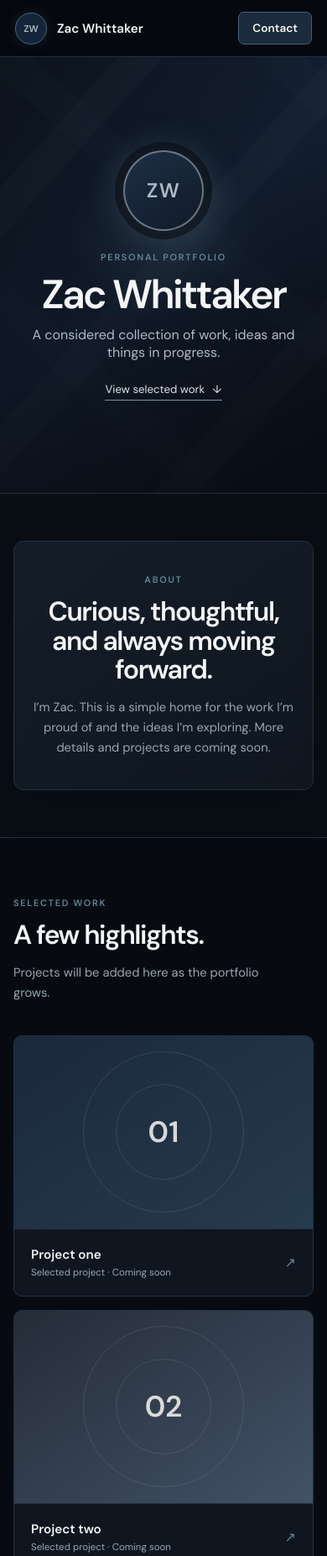
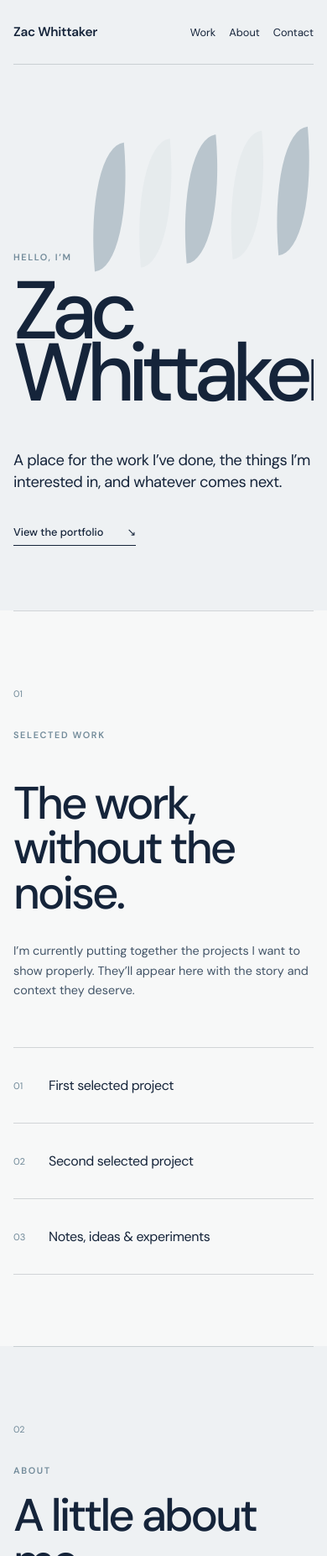
Before and after one commit to zacwhittaker/zacwhittakerwebsite, a website built with Vite: page index.html in a window 390 px wide. Shown: the top 1853 px of the page at 84% size. Built offline with nearby package versions, Linux system fonts and the light colour scheme.

Commit message:
new theme

```diff
--- a/index.html
+++ b/index.html
@@ -4,7 +4,7 @@
     <meta charset="UTF-8" />
     <meta name="viewport" content="width=device-width, initial-scale=1.0" />
     <meta name="description" content="The personal portfolio of Zac Whittaker." />
-    <meta name="theme-color" content="#080c12" />
+    <meta name="theme-color" content="#eef1f3" />
     <title>Zac Whittaker — Portfolio</title>
     <link rel="preconnect" href="https://fonts.googleapis.com" />
     <link rel="preconnect" href="https://fonts.gstatic.com" crossorigin />
@@ -12,110 +12,105 @@
     <link rel="stylesheet" href="./style.css" />
   </head>
   <body>
-    <div class="page-shell">
     <header class="site-header">
-        <a class="brand" href="#top" aria-label="Zac Whittaker, home">
-          <span class="brand-mark">ZW</span>
-          <span>Zac Whittaker</span>
-        </a>
+      <a class="wordmark" href="#top">Zac Whittaker</a>
+      <p class="header-note">Personal portfolio</p>
       <nav aria-label="Main navigation">
         <a href="#work">Work</a>
         <a href="#about">About</a>
-          <a class="button button-small" href="#contact">Contact</a>
+        <a href="#contact">Contact</a>
       </nav>
     </header>
 
     <main id="top">
       <section class="hero">
-          <div class="hero-pattern" aria-hidden="true"></div>
-          <div class="hero-content">
-            <div class="hero-mark">ZW</div>
-            <p class="eyebrow">Personal portfolio</p>
-            <h1>Zac Whittaker</h1>
-            <p class="hero-copy">
-              A considered collection of work, ideas and things in progress.
+        <div class="hero-name" aria-labelledby="hero-title">
+          <p class="overline">Hello, I’m</p>
+          <h1 id="hero-title">Zac<br />Whittaker<span>.</span></h1>
+        </div>
+        <div class="hero-aside">
+          <p class="hero-statement">
+            A place for the work I’ve done, the things I’m interested in, and
+            whatever comes next.
           </p>
-            <a class="hero-link" href="#work">View selected work <span>↓</span></a>
+          <a class="arrow-link" href="#work">View the portfolio <span>↘</span></a>
         </div>
-        </section>
-
-        <section class="intro" id="about">
-          <div class="content-card intro-card">
-            <p class="section-kicker">About</p>
-            <h2>Curious, thoughtful,<br />and always moving forward.</h2>
-            <p>
-              I’m Zac. This is a simple home for the work I’m proud of and the
-              ideas I’m exploring. More details and projects are coming soon.
-            </p>
+        <div class="hero-band" aria-hidden="true">
+          <span></span><span></span><span></span><span></span><span></span>
         </div>
       </section>
 
       <section class="work" id="work" aria-labelledby="work-title">
-          <div class="section-heading">
-            <div>
-              <p class="section-kicker">Selected work</p>
-              <h2 id="work-title">A few highlights.</h2>
-            </div>
-            <p>Projects will be added here as the portfolio grows.</p>
+        <div class="section-index">01</div>
+        <div class="section-main">
+          <div class="section-intro">
+            <p class="overline">Selected work</p>
+            <h2 id="work-title">The work, without the noise.</h2>
+            <p>
+              I’m currently putting together the projects I want to show
+              properly. They’ll appear here with the story and context they
+              deserve.
+            </p>
           </div>
 
-          <div class="project-grid">
-            <article class="project-card">
-              <div class="project-image project-one" aria-hidden="true">
-                <span class="project-monogram">01</span>
+          <div class="work-list">
+            <div class="work-row">
+              <span class="work-number">01</span>
+              <p>First selected project</p>
+              <span class="work-meta">Coming soon</span>
             </div>
-              <div class="project-info">
+            <div class="work-row">
+              <span class="work-number">02</span>
+              <p>Second selected project</p>
+              <span class="work-meta">Coming soon</span>
+            </div>
+            <div class="work-row">
+              <span class="work-number">03</span>
+              <p>Notes, ideas &amp; experiments</p>
+              <span class="work-meta">Ongoing</span>
+            </div>
+          </div>
+        </div>
+      </section>
+
+      <section class="about" id="about" aria-labelledby="about-title">
+        <div class="section-index">02</div>
+        <div class="section-main about-grid">
           <div>
-                  <h3>Project one</h3>
-                  <p>Selected project · Coming soon</p>
+            <p class="overline">About</p>
+            <h2 id="about-title">A little about me.</h2>
           </div>
-                <span aria-hidden="true">↗</span>
+          <div class="about-copy">
+            <p class="lead">
+              I’m Zac. I’m curious, thoughtful, and interested in doing good
+              work with good people.
+            </p>
+            <p>
+              This site is a growing record of what I’ve worked on and what I’m
+              learning along the way. It’s intentionally simple so the work can
+              take the lead.
+            </p>
+            <dl>
+              <div><dt>Based</dt><dd>United Kingdom</dd></div>
+              <div><dt>Portfolio</dt><dd>In progress</dd></div>
+              <div><dt>Interested in</dt><dd>Good ideas &amp; new opportunities</dd></div>
+            </dl>
           </div>
-            </article>
-
-            <article class="project-card">
-              <div class="project-image project-two" aria-hidden="true">
-                <span class="project-monogram">02</span>
-              </div>
-              <div class="project-info">
-                <div>
-                  <h3>Project two</h3>
-                  <p>Selected project · Coming soon</p>
-                </div>
-                <span aria-hidden="true">↗</span>
-              </div>
-            </article>
-
-            <article class="project-card">
-              <div class="project-image project-three" aria-hidden="true">
-                <span class="project-monogram">03</span>
-              </div>
-              <div class="project-info">
-                <div>
-                  <h3>In progress</h3>
-                  <p>Ideas and experiments</p>
-                </div>
-                <span aria-hidden="true">↗</span>
-              </div>
-            </article>
         </div>
       </section>
 
       <section class="contact" id="contact">
-          <div class="content-card contact-card">
-            <p class="section-kicker">Get in touch</p>
-            <h2>Let’s start a conversation.</h2>
-            <p>Have an idea, opportunity, or something worth discussing?</p>
-            <a class="button button-primary" href="mailto:">Send me an email <span>↗</span></a>
-          </div>
+        <p class="overline">Have something in mind?</p>
+        <h2>Let’s talk<span>.</span></h2>
+        <a class="contact-link" href="mailto:">Send me an email <span>↗</span></a>
       </section>
     </main>
 
     <footer>
       <p>© <span id="year">2026</span> Zac Whittaker</p>
+      <p>Made with care in the UK</p>
       <a href="#top">Back to top ↑</a>
     </footer>
-    </div>
     <script type="module" src="./script.js"></script>
   </body>
 </html>
--- a/script.js
+++ b/script.js
@@ -2,7 +2,7 @@ const year = document.querySelector("#year");
 if (year) year.textContent = new Date().getFullYear();
 
 const revealTargets = document.querySelectorAll(
-  ".content-card, .section-heading, .project-card"
+  ".section-intro, .work-list, .about-grid"
 );
 if ("IntersectionObserver" in window) {
   revealTargets.forEach((target) => target.classList.add("reveal"));
--- a/style.css
+++ b/style.css
@@ -1,281 +1,186 @@
 :root {
-  --black: #05080d;
-  --surface: #090e15;
-  --panel: #0f1620;
-  --panel-soft: #141d28;
-  --border: #243140;
-  --ink: #f3f5f6;
-  --muted: #97a6b5;
-  --navy: #16243a;
-  --slate: #35495c;
-  --blue-grey: #668696;
-  --mist: #aebbc5;
-  --white: #f5f4f0;
+  --ground: #eef1f3;
+  --paper: #f7f8f8;
+  --mist: #dce3e7;
+  --blue-grey: #718a99;
+  --slate: #435568;
+  --navy: #15243a;
+  --charcoal: #202834;
+  --line: rgba(21, 36, 58, .17);
 }
 
 * { box-sizing: border-box; }
 html { scroll-behavior: smooth; }
 body {
   margin: 0;
-  background: #000;
-  color: var(--ink);
+  background: var(--ground);
+  color: var(--navy);
   font-family: "DM Sans", sans-serif;
   -webkit-font-smoothing: antialiased;
 }
 a { color: inherit; text-decoration: none; }
-h1, h2, h3, p { margin-top: 0; }
-
-.page-shell {
-  width: min(1440px, calc(100% - 48px));
-  min-height: 100vh;
-  margin: 32px auto;
-  overflow: hidden;
-  border: 1px solid var(--border);
-  border-radius: 16px;
-  background: var(--surface);
-}
+p, h1, h2, dl, dd { margin-top: 0; }
 
 .site-header {
-  display: flex;
-  height: 78px;
+  display: grid;
+  width: min(1320px, calc(100% - 64px));
+  grid-template-columns: 1fr 1fr auto;
   align-items: center;
-  justify-content: space-between;
-  padding: 0 52px;
-  border-bottom: 1px solid var(--border);
-  background: rgba(5, 8, 13, .92);
+  margin: 0 auto;
+  padding: 28px 0;
+  border-bottom: 1px solid var(--line);
 }
-.brand { display: flex; align-items: center; gap: 12px; font-size: .95rem; font-weight: 600; }
-.brand-mark {
-  display: grid;
-  width: 38px;
-  height: 38px;
-  place-items: center;
-  border: 1px solid #47637b;
-  border-radius: 50%;
-  background: var(--navy);
-  color: var(--mist);
-  font-size: .7rem;
-  box-shadow: 0 0 18px rgba(102,134,150,.18);
-}
-nav { display: flex; align-items: center; gap: 30px; color: var(--muted); font-size: .85rem; }
-nav a { transition: color 180ms ease; }
-nav a:hover { color: var(--white); }
-.button {
-  display: inline-flex;
-  align-items: center;
-  justify-content: center;
-  gap: 14px;
-  border-radius: 7px;
-  font-weight: 600;
-}
-.button-small { padding: 10px 16px; border: 1px solid #456178; background: #1b2b3d; color: var(--white); }
+.wordmark { font-size: .96rem; font-weight: 600; letter-spacing: -.02em; }
+.header-note { margin: 0; color: var(--slate); font-size: .76rem; }
+nav { display: flex; gap: 30px; font-size: .8rem; }
+nav a, footer a { transition: opacity 180ms ease; }
+nav a:hover, footer a:hover { opacity: .5; }
 
 .hero {
   position: relative;
   display: grid;
-  min-height: 560px;
-  place-items: center;
+  width: min(1320px, calc(100% - 64px));
+  min-height: 680px;
+  grid-template-columns: 1.35fr .65fr;
+  align-items: end;
+  gap: 70px;
+  margin: 0 auto;
+  padding: 110px 0 100px;
   overflow: hidden;
-  border-bottom: 1px solid var(--border);
-  background:
-    radial-gradient(circle at 50% 40%, rgba(92,124,144,.24), transparent 30%),
-    linear-gradient(140deg, #0d141e 0%, #162337 48%, #0b111a 100%);
 }
-.hero::after {
-  position: absolute;
-  inset: 0;
-  background: linear-gradient(to bottom, rgba(5,8,13,.12), rgba(5,8,13,.55));
-  content: "";
-}
-.hero-pattern {
-  position: absolute;
-  inset: -80px;
-  opacity: .26;
-  background:
-    repeating-linear-gradient(135deg, transparent 0 68px, rgba(174,187,197,.13) 68px 104px, transparent 104px 172px),
-    repeating-linear-gradient(45deg, transparent 0 80px, rgba(102,134,150,.11) 80px 118px, transparent 118px 198px);
-  transform: rotate(-3deg) scale(1.1);
-}
-.hero-content {
-  position: relative;
-  z-index: 2;
-  display: flex;
-  max-width: 700px;
-  flex-direction: column;
-  align-items: center;
-  padding: 72px 24px;
-  text-align: center;
-}
-.hero-mark {
-  display: grid;
-  width: 118px;
-  height: 118px;
-  margin-bottom: 24px;
-  place-items: center;
-  border: 2px solid rgba(174,187,197,.55);
-  border-radius: 50%;
-  background: linear-gradient(145deg, #1e3045, #101927);
-  color: var(--mist);
-  font-size: 1.5rem;
-  font-weight: 600;
-  letter-spacing: .06em;
-  box-shadow: 0 0 0 10px rgba(7,12,18,.58), 0 0 45px rgba(102,134,150,.38);
-}
-.eyebrow, .section-kicker {
-  margin-bottom: 14px;
+.overline {
+  margin-bottom: 20px;
   color: var(--blue-grey);
   font-size: .68rem;
   font-weight: 600;
-  letter-spacing: .16em;
+  letter-spacing: .15em;
   text-transform: uppercase;
 }
 h1 {
-  margin-bottom: 13px;
-  font-size: clamp(3rem, 6vw, 5rem);
-  letter-spacing: -.055em;
-  line-height: 1;
+  margin-bottom: 0;
+  font-size: clamp(5.8rem, 12.5vw, 11.8rem);
+  font-weight: 500;
+  letter-spacing: -.085em;
+  line-height: .75;
 }
-.hero-copy { margin-bottom: 25px; color: var(--mist); font-size: 1rem; }
-.hero-link {
+h1 span, .contact h2 span { color: var(--blue-grey); }
+.hero-aside { position: relative; z-index: 1; max-width: 400px; padding-bottom: 12px; }
+.hero-statement { margin-bottom: 34px; font-size: clamp(1.15rem, 2vw, 1.65rem); line-height: 1.45; letter-spacing: -.025em; }
+.arrow-link, .contact-link {
   display: inline-flex;
   align-items: center;
-  gap: 9px;
-  padding-bottom: 4px;
-  border-bottom: 1px solid #7893a2;
-  color: #dce4e8;
-  font-size: .83rem;
+  gap: 28px;
+  padding-bottom: 7px;
+  border-bottom: 1px solid var(--navy);
+  font-size: .8rem;
+  font-weight: 500;
 }
+.hero-band {
+  position: absolute;
+  top: 100px;
+  right: 0;
+  display: flex;
+  width: 38%;
+  height: 150px;
+  gap: 7px;
+  opacity: .42;
+  transform: rotate(-5deg);
+}
+.hero-band span { flex: 1; border-radius: 100% 0; background: var(--blue-grey); }
+.hero-band span:nth-child(even) { background: var(--mist); transform: rotate(180deg); }
 
-.intro, .contact { padding: 74px 24px; }
-.content-card {
-  max-width: 620px;
+.work, .about {
+  display: grid;
+  width: min(1320px, calc(100% - 64px));
+  grid-template-columns: minmax(90px, .3fr) 1.7fr;
   margin: 0 auto;
-  padding: 46px 50px;
-  border: 1px solid var(--border);
-  border-radius: 12px;
-  background: linear-gradient(145deg, var(--panel-soft), var(--panel));
-  text-align: center;
-  box-shadow: 0 18px 50px rgba(0,0,0,.18);
+  padding: 120px 0;
+  border-top: 1px solid var(--line);
 }
-.content-card h2, .section-heading h2 {
-  margin-bottom: 15px;
-  font-size: clamp(2rem, 4vw, 3rem);
-  letter-spacing: -.045em;
-  line-height: 1.08;
+.work { background: var(--paper); box-shadow: 50vw 0 var(--paper), -50vw 0 var(--paper); }
+.section-index { padding-top: 6px; color: var(--blue-grey); font-size: .68rem; }
+.section-intro { display: grid; grid-template-columns: .8fr 1.15fr .8fr; gap: 45px; align-items: start; }
+.section-intro h2, .about h2 {
+  margin-bottom: 0;
+  font-size: clamp(2.6rem, 5vw, 5rem);
+  font-weight: 500;
+  letter-spacing: -.055em;
+  line-height: .98;
 }
-.content-card > p:not(.section-kicker), .section-heading > p {
-  margin-bottom: 0;
-  color: var(--muted);
-  font-size: .92rem;
+.section-intro > p:last-child {
+  margin: 3px 0 0;
+  color: var(--slate);
+  font-size: .9rem;
   line-height: 1.65;
 }
+.work-list { margin-top: 80px; border-top: 1px solid var(--line); }
+.work-row {
+  display: grid;
+  grid-template-columns: 80px 1fr auto;
+  align-items: center;
+  min-height: 100px;
+  border-bottom: 1px solid var(--line);
+  transition: padding 220ms ease, background 220ms ease;
+}
+.work-row:hover { padding: 0 18px; background: var(--mist); }
+.work-number, .work-meta { color: var(--blue-grey); font-size: .7rem; }
+.work-row p { margin: 0; font-size: 1.25rem; letter-spacing: -.025em; }
+.work-meta { text-transform: uppercase; letter-spacing: .08em; }
 
-.work {
-  padding: 92px 52px;
-  border-top: 1px solid var(--border);
-  border-bottom: 1px solid var(--border);
-  background: #070b11;
+.about-grid { display: grid; grid-template-columns: 1fr 1fr; gap: 80px; }
+.about-copy { padding-top: 7px; }
+.about-copy > p { color: var(--slate); font-size: .94rem; line-height: 1.7; }
+.about-copy .lead { color: var(--navy); font-size: 1.45rem; line-height: 1.45; letter-spacing: -.03em; }
+dl { margin-bottom: 0; margin-top: 50px; border-top: 1px solid var(--line); }
+dl div { display: grid; grid-template-columns: 140px 1fr; padding: 15px 0; border-bottom: 1px solid var(--line); font-size: .78rem; }
+dt { color: var(--blue-grey); }
+dd { margin-bottom: 0; }
+
+.contact {
+  padding: 130px 32px;
+  background: var(--navy);
+  color: var(--paper);
+  text-align: center;
 }
-.section-heading {
-  display: flex;
-  align-items: end;
-  justify-content: space-between;
-  gap: 40px;
-  max-width: 1100px;
-  margin: 0 auto 38px;
+.contact .overline { color: var(--mist); }
+.contact h2 {
+  margin-bottom: 38px;
+  font-size: clamp(5rem, 11vw, 10rem);
+  font-weight: 500;
+  letter-spacing: -.075em;
+  line-height: .8;
 }
-.section-heading > p { max-width: 310px; text-align: right; }
-.project-grid {
-  display: grid;
-  max-width: 1100px;
-  grid-template-columns: repeat(3, 1fr);
-  gap: 16px;
-  margin: 0 auto;
-}
-.project-card {
-  overflow: hidden;
-  border: 1px solid var(--border);
-  border-radius: 10px;
-  background: var(--panel);
-  transition: border-color 180ms ease, transform 180ms ease;
-}
-.project-card:hover { border-color: #50687d; transform: translateY(-3px); }
-.project-image {
-  position: relative;
-  display: grid;
-  min-height: 260px;
-  place-items: center;
-  overflow: hidden;
-  border-bottom: 1px solid var(--border);
-}
-.project-image::before, .project-image::after {
-  position: absolute;
-  width: 190px;
-  height: 190px;
-  border: 1px solid rgba(174,187,197,.16);
-  border-radius: 50%;
-  content: "";
-}
-.project-image::after { width: 112px; height: 112px; }
-.project-one { background: linear-gradient(145deg, #1a293b, #263b4d); }
-.project-two { background: linear-gradient(145deg, #252c38, #425267); }
-.project-three { background: linear-gradient(145deg, #18303b, #567787); }
-.project-monogram {
-  position: relative;
-  z-index: 1;
-  color: rgba(245,244,240,.86);
-  font-size: 2.2rem;
-  font-weight: 600;
-}
-.project-info {
-  display: flex;
-  align-items: center;
-  justify-content: space-between;
-  padding: 20px;
-}
-.project-info h3 { margin-bottom: 4px; font-size: .95rem; }
-.project-info p { margin: 0; color: var(--muted); font-size: .72rem; }
-.project-info > span { color: var(--blue-grey); }
-
-.contact { padding-top: 92px; padding-bottom: 92px; }
-.contact-card { padding-top: 54px; padding-bottom: 54px; }
-.contact-card > p:not(.section-kicker) { margin-bottom: 25px; }
-.button-primary {
-  padding: 13px 19px;
-  background: linear-gradient(135deg, #58788c, #314a61);
-  color: var(--white);
-  font-size: .84rem;
-  box-shadow: 0 10px 24px rgba(64,94,116,.24);
-  transition: filter 180ms ease, transform 180ms ease;
-}
-.button-primary:hover { filter: brightness(1.12); transform: translateY(-2px); }
+.contact-link { border-color: var(--paper); }
 
 footer {
-  display: flex;
-  align-items: center;
-  justify-content: space-between;
-  padding: 25px 52px;
-  border-top: 1px solid var(--border);
-  color: var(--muted);
-  font-size: .72rem;
+  display: grid;
+  grid-template-columns: 1fr 1fr auto;
+  padding: 26px max(32px, calc((100vw - 1320px) / 2));
+  background: var(--charcoal);
+  color: var(--mist);
+  font-size: .7rem;
 }
-footer p { margin: 0; }
+footer p { margin-bottom: 0; }
 
-@media (max-width: 760px) {
-  .page-shell { width: 100%; margin: 0; border: 0; border-radius: 0; }
-  .site-header { height: 68px; padding: 0 18px; }
-  nav { gap: 10px; }
-  nav > a:not(.button) { display: none; }
-  .hero { min-height: 520px; }
-  .hero-mark { width: 96px; height: 96px; }
-  .intro, .contact { padding: 56px 16px; }
-  .content-card { padding: 38px 22px; }
-  .work { padding: 70px 16px; }
-  .section-heading { display: block; }
-  .section-heading > p { margin-top: 14px; text-align: left; }
-  .project-grid { grid-template-columns: 1fr; }
-  .project-image { min-height: 230px; }
-  footer { padding: 22px 18px; }
+@media (max-width: 800px) {
+  .site-header { width: calc(100% - 32px); grid-template-columns: 1fr auto; }
+  .header-note { display: none; }
+  nav { gap: 16px; }
+  .hero { width: calc(100% - 32px); min-height: 650px; grid-template-columns: 1fr; align-content: end; gap: 55px; padding: 100px 0 65px; }
+  h1 { font-size: clamp(5.4rem, 25vw, 8rem); }
+  .hero-band { top: 85px; width: 75%; }
+  .hero-aside { max-width: 520px; }
+  .work, .about { width: calc(100% - 32px); grid-template-columns: 1fr; gap: 35px; padding: 85px 0; }
+  .section-intro, .about-grid { grid-template-columns: 1fr; gap: 28px; }
+  .section-intro h2, .about h2 { font-size: 3.4rem; }
+  .work-list { margin-top: 55px; }
+  .work-row { grid-template-columns: 42px 1fr; min-height: 90px; }
+  .work-meta { display: none; }
+  .work-row p { font-size: 1rem; }
+  .about-grid { gap: 45px; }
+  .contact { padding: 100px 16px; }
+  footer { grid-template-columns: 1fr auto; gap: 10px; padding: 24px 16px; }
+  footer p:nth-child(2) { display: none; }
 }
 
 @media (prefers-reduced-motion: no-preference) {
```
Lines whose indentation alone changed are shown as unchanged.
